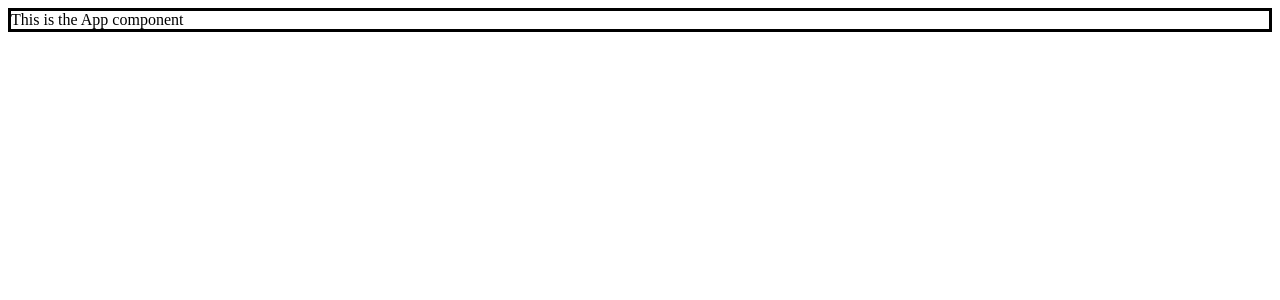
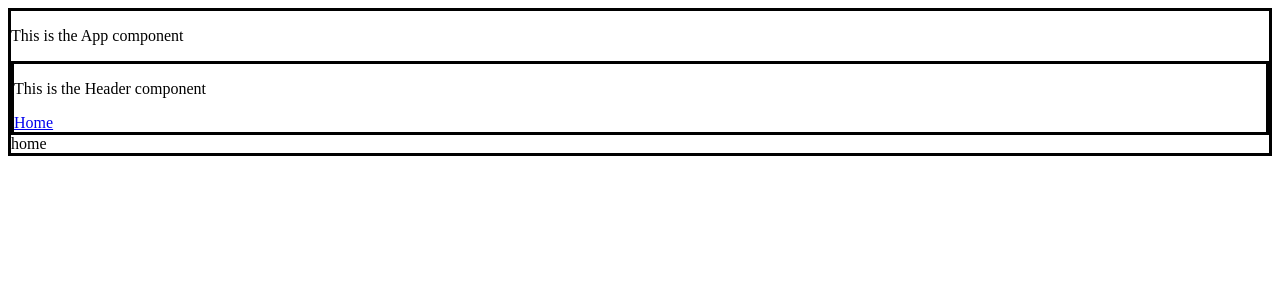
Before and after one commit to SquaredSee/social-media-clone, a React (Create React App) app: page / in a window 1280 px wide. Shown: the top 300 px of the page. Built offline with nearby package versions, Linux system fonts and the light colour scheme.

Commit message:
general page layout

```diff
--- a/src/components/App.js
+++ b/src/components/App.js
@@ -1,9 +1,20 @@
 import React from 'react';
-// import { Switch, Route, Link } from 'react-router-dom';
+import { Switch, Route } from 'react-router-dom';
+import Header from './Header';
 
 
 const App = () => (
-  <div style={{ borderStyle: 'solid' }}>This is the App component</div>
+  <div id="app" style={{ borderStyle: 'solid' }}>
+    <p>This is the App component</p>
+    <Header />
+    <div id="pagewrapper">
+      <Switch>
+        <Route exact path="/" render={() => <div>home</div>} />
+        <Route exact path="/post" render={() => <div>post id not found</div>} />
+        <Route path="/post/:id" render={({ match }) => <div>{`Post ID: ${match.params.id}`}</div>} />
+      </Switch>
+    </div>
+  </div>
 );
 
 export default App;
--- /dev/null
+++ b/src/components/Header.js
@@ -0,0 +1,13 @@
+import React from 'react';
+import { Link } from 'react-router-dom';
+
+const Header = () => (
+  <div id="header" style={{ borderStyle: 'solid' }}>
+    <p>This is the Header component</p>
+    <nav>
+      <Link to="/">Home</Link>
+    </nav>
+  </div>
+);
+
+export default Header;
```
